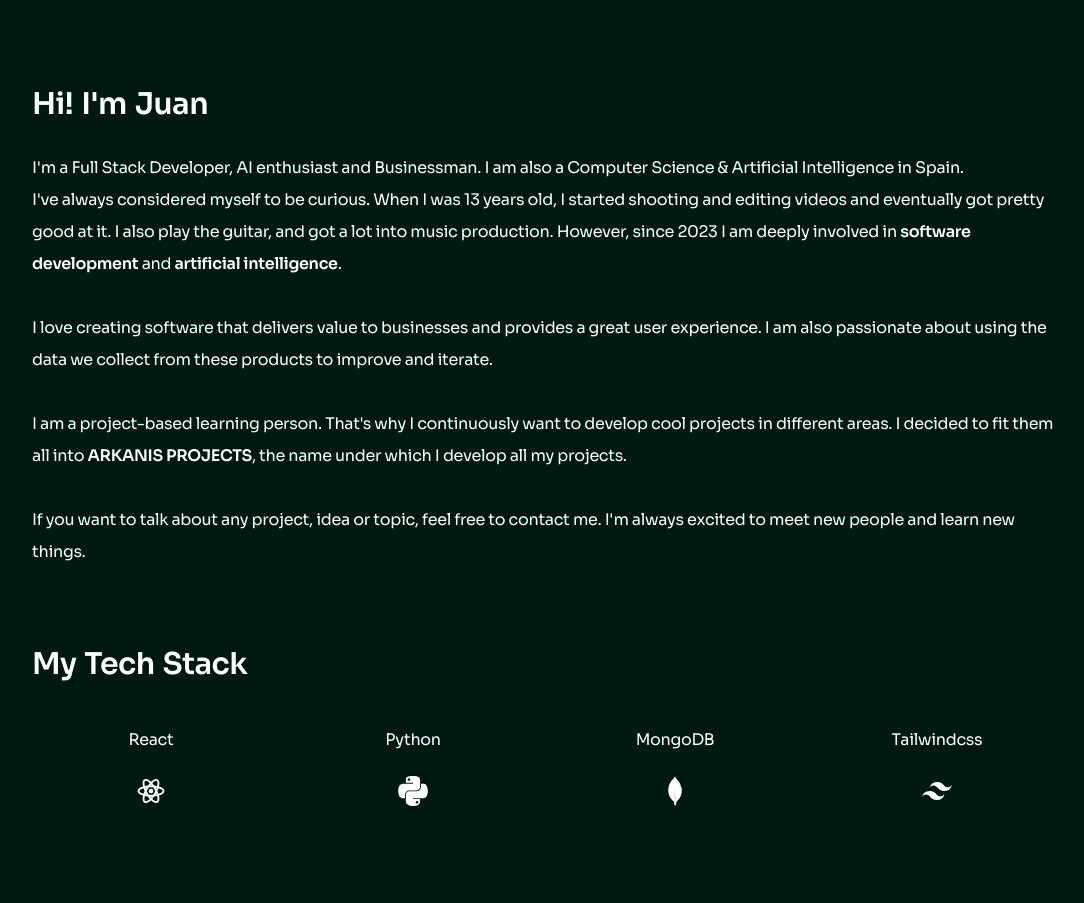
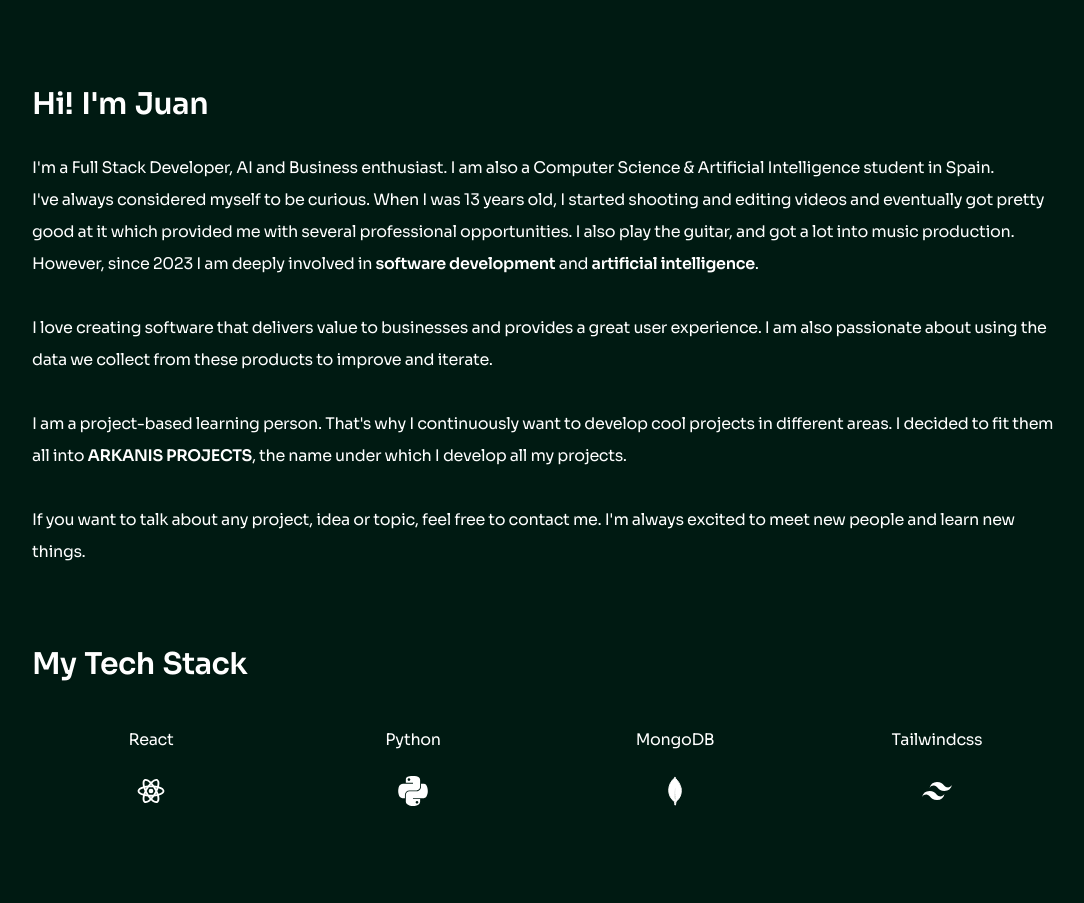
Before and after one commit to aallendez/personal-website, a React (Vite) app: page / in a window 1280 px wide. Shown: the part 840-1743 px from the top of the page, without its empty margins (96-1180 px from the left). Built offline with nearby package versions, Linux system fonts and the light colour scheme.

Commit message:
Update AboutMe.jsx

```diff
--- a/src/components/AboutMe.jsx
+++ b/src/components/AboutMe.jsx
@@ -6,8 +6,8 @@ import BlurIn from "./BlurIn";
 
 const aboutMe = (
   <div>
-    <p><br />I'm a Full Stack Developer, AI enthusiast and Businessman. I am also a Computer Science & Artificial Intelligence in Spain.
-    <br />I've always considered myself to be curious. When I was 13 years old, I started shooting and editing videos and eventually got pretty good at it. I also play the guitar, and got a lot into music production. However, since 2023 I am deeply involved in <strong className="hover:opacity-80 transition-opacity">software development</strong> and <strong className="hover:opacity-80 transition-opacity">artificial intelligence</strong>.
+    <p><br />I'm a Full Stack Developer, AI and Business enthusiast. I am also a Computer Science & Artificial Intelligence student in Spain.
+    <br />I've always considered myself to be curious. When I was 13 years old, I started shooting and editing videos and eventually got pretty good at it which provided me with several professional opportunities. I also play the guitar, and got a lot into music production. However, since 2023 I am deeply involved in <strong className="hover:opacity-80 transition-opacity">software development</strong> and <strong className="hover:opacity-80 transition-opacity">artificial intelligence</strong>.
     <br /><br />I love creating software that delivers value to businesses and provides a great user experience. I am also passionate about using the data we collect from these products to improve and iterate.
     <br /><br />I am a project-based learning person. That's why I continuously want to develop cool projects in different areas. I decided to fit them all into <strong className="hover:opacity-80 transition-opacity">ARKANIS PROJECTS</strong>, the name under which I develop all my projects.
     <br /><br />If you want to talk about any project, idea or topic, feel free to contact me. I'm always excited to meet new people and learn new things.
```
